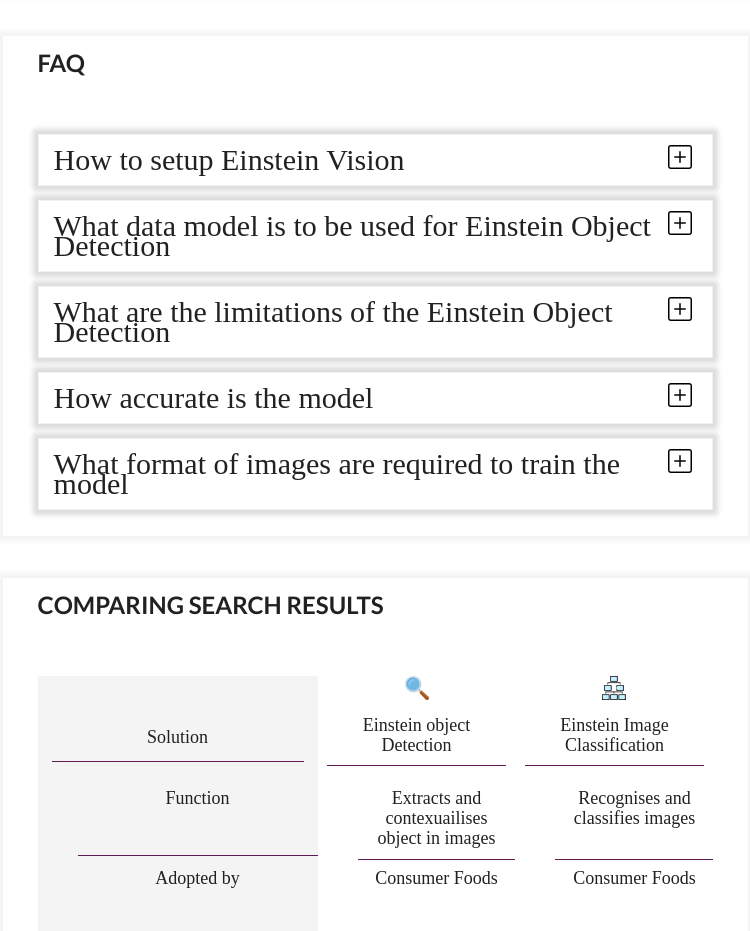
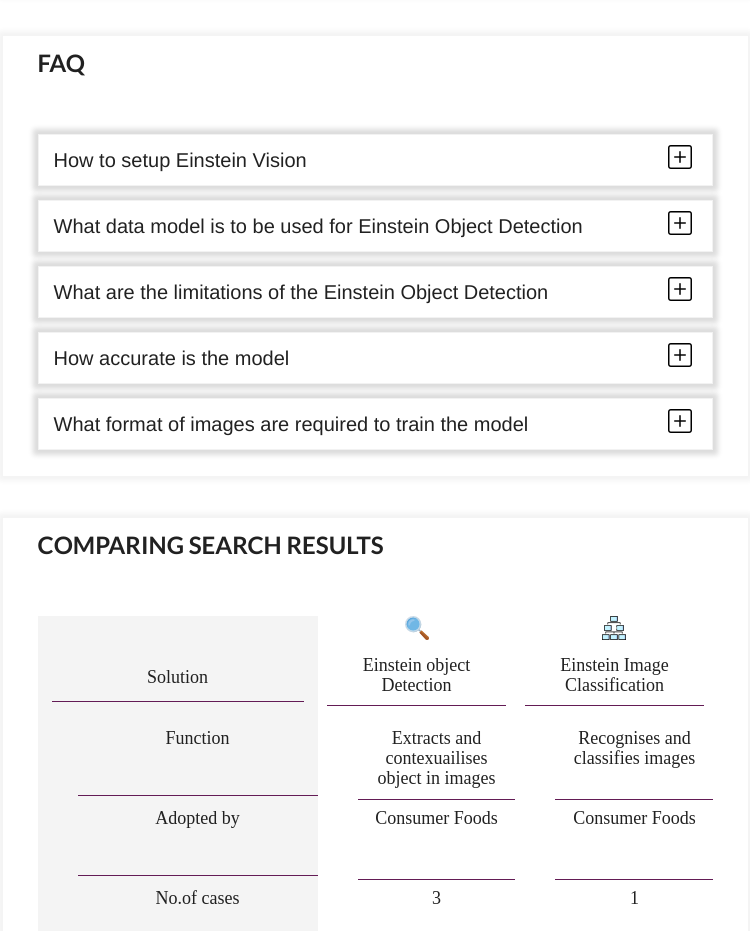
Before and after one commit to sushmita799/Einstein, a React (Create React App) app: page /productresults in a window 1280 px wide. Shown: the part 2560-3491 px from the top of the page, without its empty margins (61-811 px from the left). Built offline with nearby package versions, Linux system fonts and the light colour scheme; a web font is replaced by a local one.

Commit message:
CSS changes

```diff
--- a/public/style.css
+++ b/public/style.css
@@ -585,8 +585,8 @@
     cursor: pointer;
     border: solid 1px #f2f2f2;
     padding: 15px;
-    font-family: "SalesforceSans";
-    font-size: 30px;
+    /*font-family: "SalesforceSans";*/
+    font-size: 20px;
     position: relative;
 }
 
```
